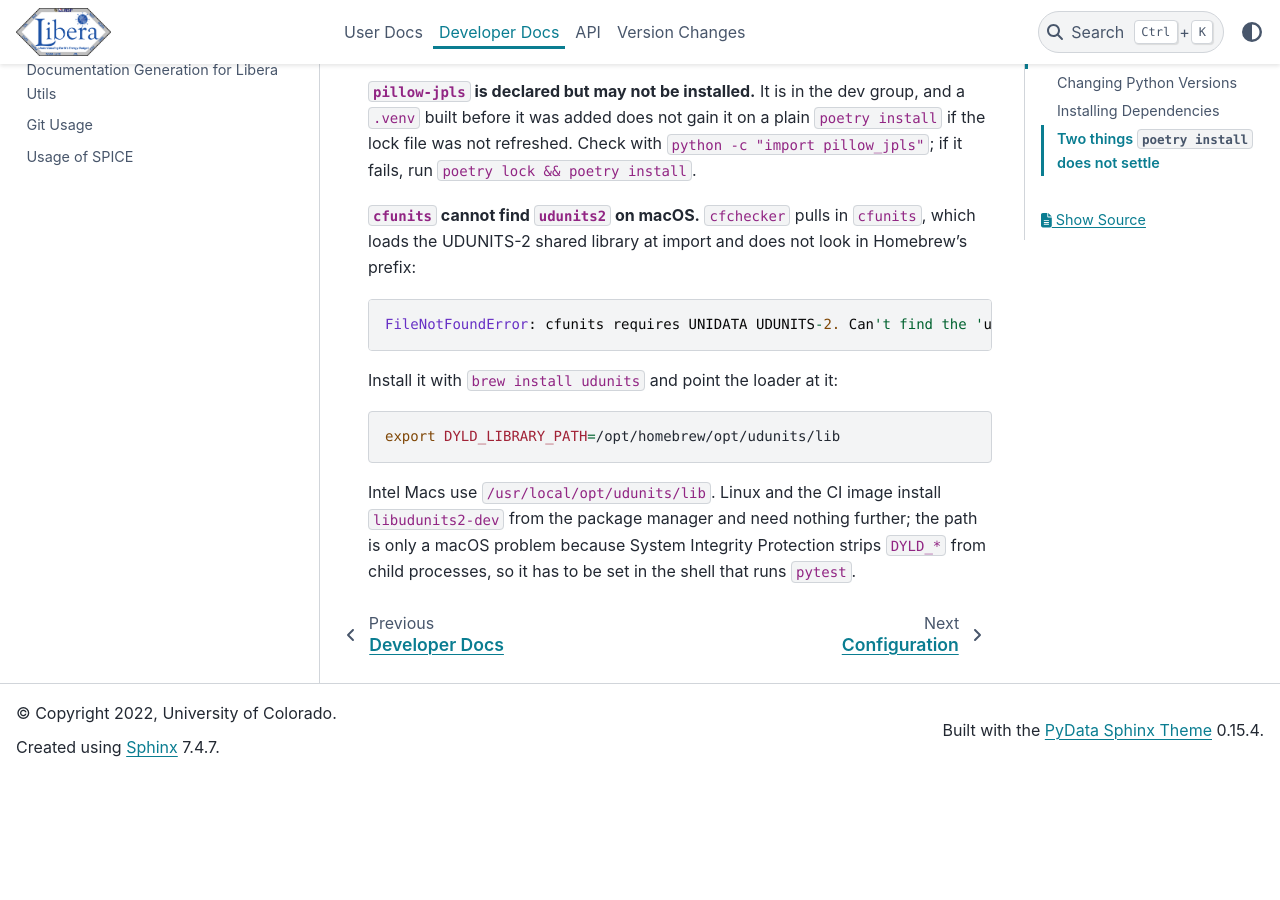
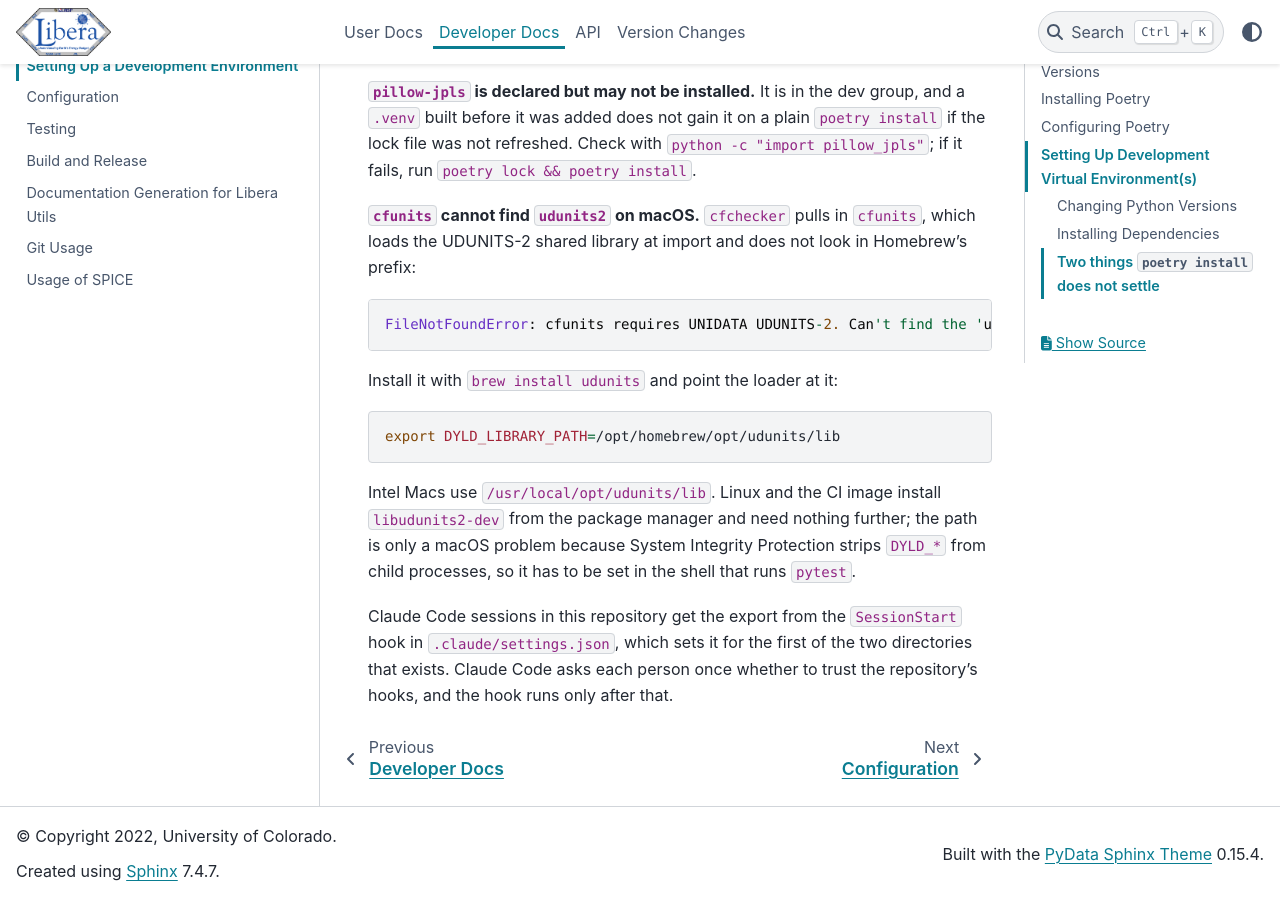
Before and after one commit to LASP-Libera/libera_utils, a Sphinx documentation site: the page built from doc/source/developer-docs/dev_environment_setup.md, in a window 1280 px wide and 900 px high, scrolled down 3724 px. Built offline with Sphinx 7.4.7 and the PyData theme 0.15.4, drawn with Linux system fonts in a browser that asks for light colours; pages that are not in the unit, such as notebooks, are missing from menus; before the commit the page ends 4500 px from its top, so only the background shows below that.

Commit message:
Set the udunits library path for Claude Code sessions
The integration lane needs DYLD_LIBRARY_PATH on macOS, and System Integrity Protection strips
it from child processes, so a build's test runner had to export it itself. A SessionStart hook
in .claude/settings.json appends the export to CLAUDE_ENV_FILE for the first of Homebrew's two
udunits directories that exists, and does nothing on a machine with neither. The developer
setup page says so beside the manual export.

Co-Authored-By: Claude Opus 5.5 (1M context) <noreply@anthropic.com>

```diff
--- a/doc/source/developer-docs/dev_environment_setup.md
+++ b/doc/source/developer-docs/dev_environment_setup.md
@@ -127,3 +127,8 @@ Intel Macs use `/usr/local/opt/udunits/lib`. Linux and the CI image install
 `libudunits2-dev` from the package manager and need nothing further; the path is only a
 macOS problem because System Integrity Protection strips `DYLD_*` from child processes, so
 it has to be set in the shell that runs `pytest`.
+
+Claude Code sessions in this repository get the export from the `SessionStart` hook in
+`.claude/settings.json`, which sets it for the first of the two directories that exists. Claude
+Code asks each person once whether to trust the repository's hooks, and the hook runs only after
+that.
```
Also changed, not shown: 1 other file.
